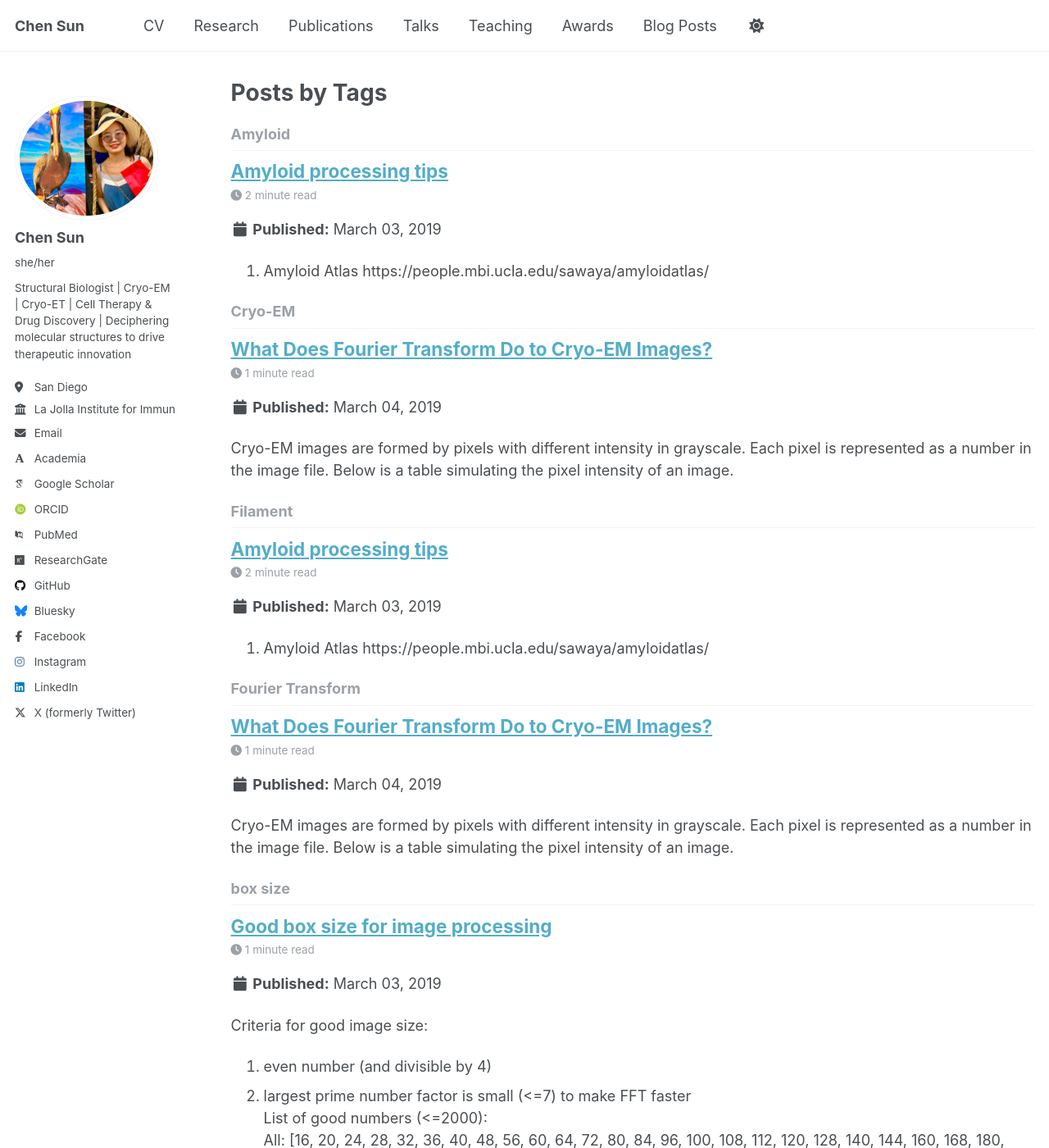
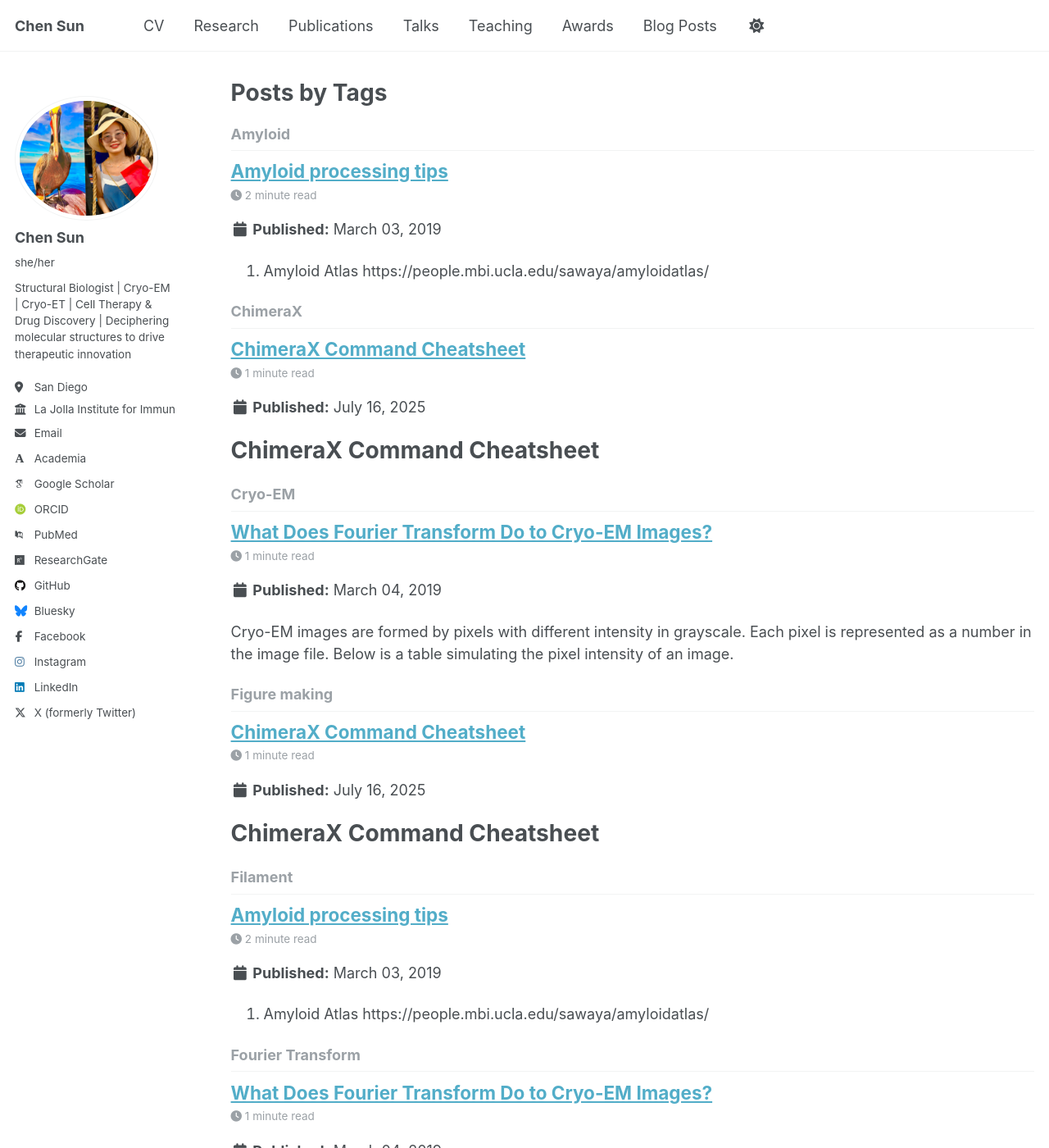
Before and after one commit to sun647/sun647.github.io, a Jekyll site: the page built from _pages/tag-archive.html, in a window 1280 px wide and 1400 px high. Shown: the whole window at 82% size. Built offline with Jekyll 4.4.1, drawn with Linux system fonts in a browser that asks for light colours; some web fonts are replaced; a script that is not in the unit is left out; some of the changed text lies outside the part shown.

Commit message:
Update 2025-7-16-ChimeraX-command.md

```diff
--- a/_posts/2025-7-16-ChimeraX-command.md
+++ b/_posts/2025-7-16-ChimeraX-command.md
@@ -1,4 +1,12 @@
-
+---
+title: 'ChimeraX Command Cheatsheet'
+date: 2025-07-16
+permalink: /posts/blog-post-5/
+tags:
+  - ChimeraX
+  - Figure making
+  - command
+---
 # ChimeraX Command Cheatsheet
 
 ## Masking for Local Refinement
```
